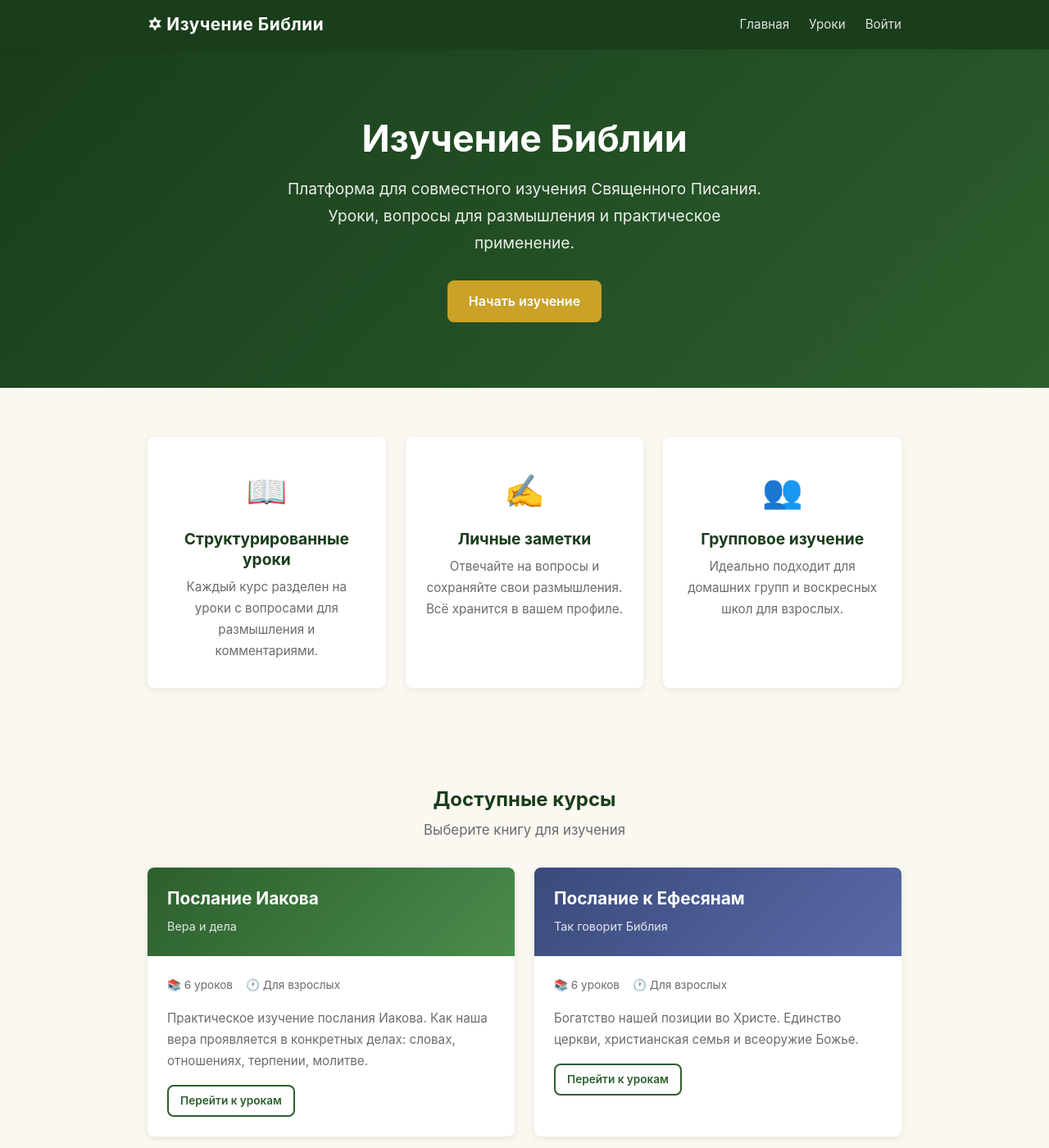
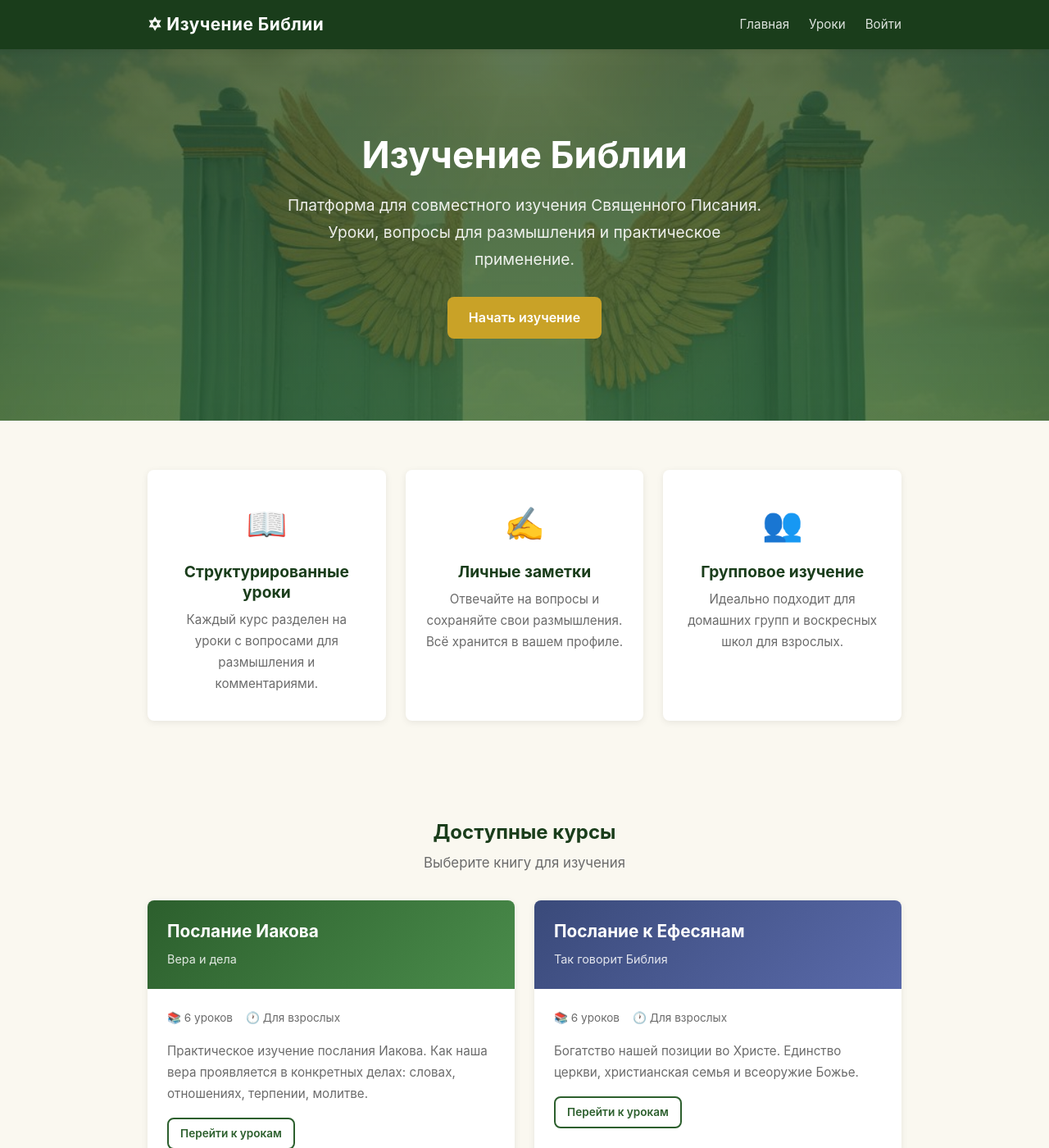
Before and after one commit to Slakwik/bible-learning, a Jekyll site: the page built from index.html, in a window 1280 px wide and 1400 px high. Shown: the whole window at 82% size. Built offline with Jekyll 4.4.1, drawn with Linux system fonts in a browser that asks for light colours.

Commit message:
Add hero background image to landing page
Co-Authored-By: Claude Opus 4.6 (1M context) <noreply@anthropic.com>

```diff
--- a/assets/css/style.css
+++ b/assets/css/style.css
@@ -207,9 +207,10 @@ h3 { font-size: 1.2rem; margin-bottom: 0.4em; }
 
 /* === Landing === */
 .hero {
-  background: linear-gradient(135deg, var(--primary-dark) 0%, var(--primary) 100%);
+  background: linear-gradient(rgba(26,61,27,0.7), rgba(44,95,45,0.75)),
+              url('../img/hero-bg.jpeg') center/cover no-repeat;
   color: #fff;
-  padding: 80px 20px;
+  padding: 100px 20px;
   text-align: center;
 }
 
```
Also changed, not shown: assets/img/hero-bg.jpeg (added).
